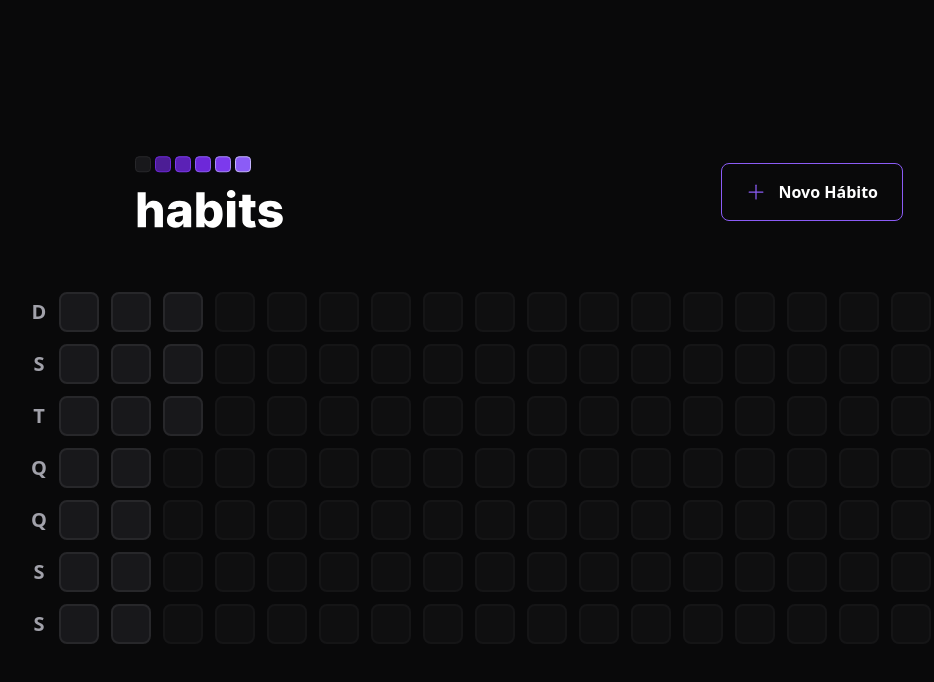
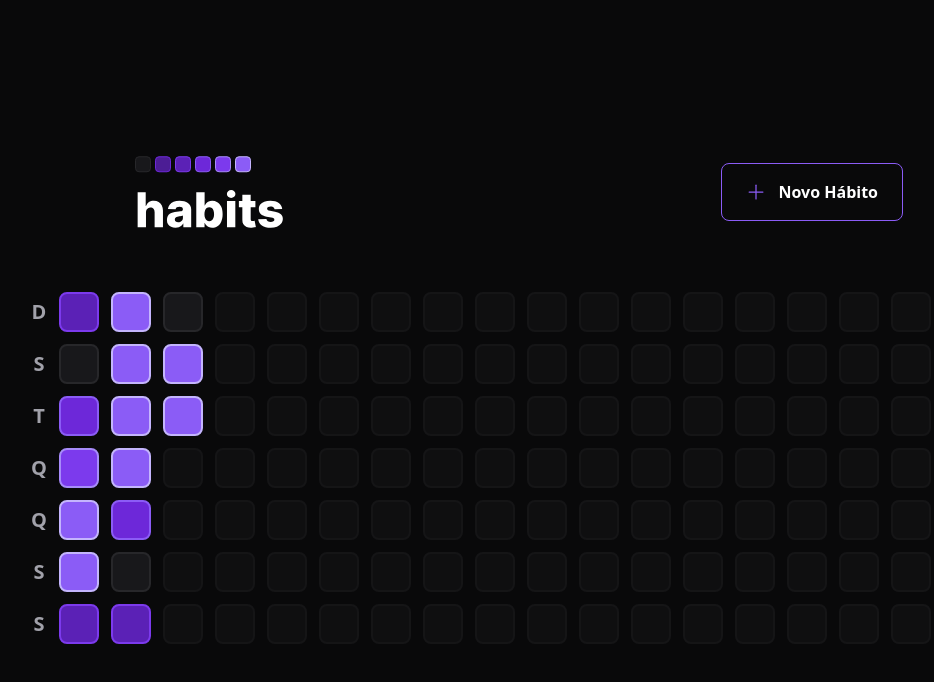
Before and after one commit to gustavopals/habit-tracker-frontend, a React (Vite) app: page / in a window 1280 px wide. Shown: the top 682 px of the page, without its empty margins (121-1055 px from the left). Built offline with nearby package versions, Linux system fonts and the light colour scheme.

Commit message:
feat: colors to habiDay

```diff
--- a/package.json
+++ b/package.json
@@ -11,6 +11,7 @@
   "dependencies": {
     "@radix-ui/react-dialog": "^1.0.2",
     "@radix-ui/react-popover": "^1.0.3",
+    "clsx": "^1.2.1",
     "dayjs": "^1.11.7",
     "phosphor-react": "^1.4.1",
     "react": "^18.2.0",
--- a/src/components/HabitDay.tsx
+++ b/src/components/HabitDay.tsx
@@ -1,13 +1,31 @@
 import * as Popover from "@radix-ui/react-popover";
 import { ProgressBar } from "./ProgressBar";
-/* interface HabitDayProps {
+import { clsx } from "clsx";
+interface HabitDayProps {
 	completed: number;
-} */
+	amount: number;
+}
 
-export function HabitDay(/* props: HabitDayProps */) {
+export function HabitDay({ completed, amount }: HabitDayProps) {
+	const completedPercentage = Math.round((completed / amount) * 100);
+
 	return (
 		<Popover.Root>
-			<Popover.Trigger className="w-10 h-10 bg-zinc-900 border-2 border-zinc-800 rounded-lg" />
+			<Popover.Trigger
+				className={clsx("w-10 h-10 border-2 rounded-lg", {
+					"bg-zinc-900 border-zinc-800": completedPercentage === 0,
+					"bg-violet-900 border-violet-700":
+						completedPercentage > 0 && completedPercentage < 20,
+					"bg-violet-800 border-violet-600":
+						completedPercentage >= 20 && completedPercentage < 40,
+					"bg-violet-700 border-violet-500":
+						completedPercentage >= 40 && completedPercentage < 60,
+					"bg-violet-600 border-violet-400":
+						completedPercentage >= 60 && completedPercentage < 80,
+					"bg-violet-500 border-violet-300":
+						completedPercentage >= 80,
+				})}
+			/>
 
 			<Popover.Portal>
 				<Popover.Content className="min-w-[320px] p-6 rounded-2xl bg-zinc-900 flex flex-col">
@@ -18,7 +36,7 @@
 						17/01
 					</span>
 
-					<ProgressBar progress={40} />
+					<ProgressBar progress={completedPercentage} />
 
 					<Popover.Arrow
 						height={8}
--- a/src/components/SummaryTable.tsx
+++ b/src/components/SummaryTable.tsx
@@ -26,7 +26,13 @@
 
 			<div className="grid grid-rows-7 grid-flow-col gap-3">
 				{summaryDates.map((date) => {
-					return <HabitDay key={date.toString()} />;
+					return (
+						<HabitDay
+							key={date.toString()}
+							amount={5}
+							completed={Math.round(Math.random() * 5)}
+						/>
+					);
 				})}
 
 				{ammountOfDaysToFill > 0 &&
```
Also changed, not shown: 1 other file (tests, documents, lock files or other folders).
